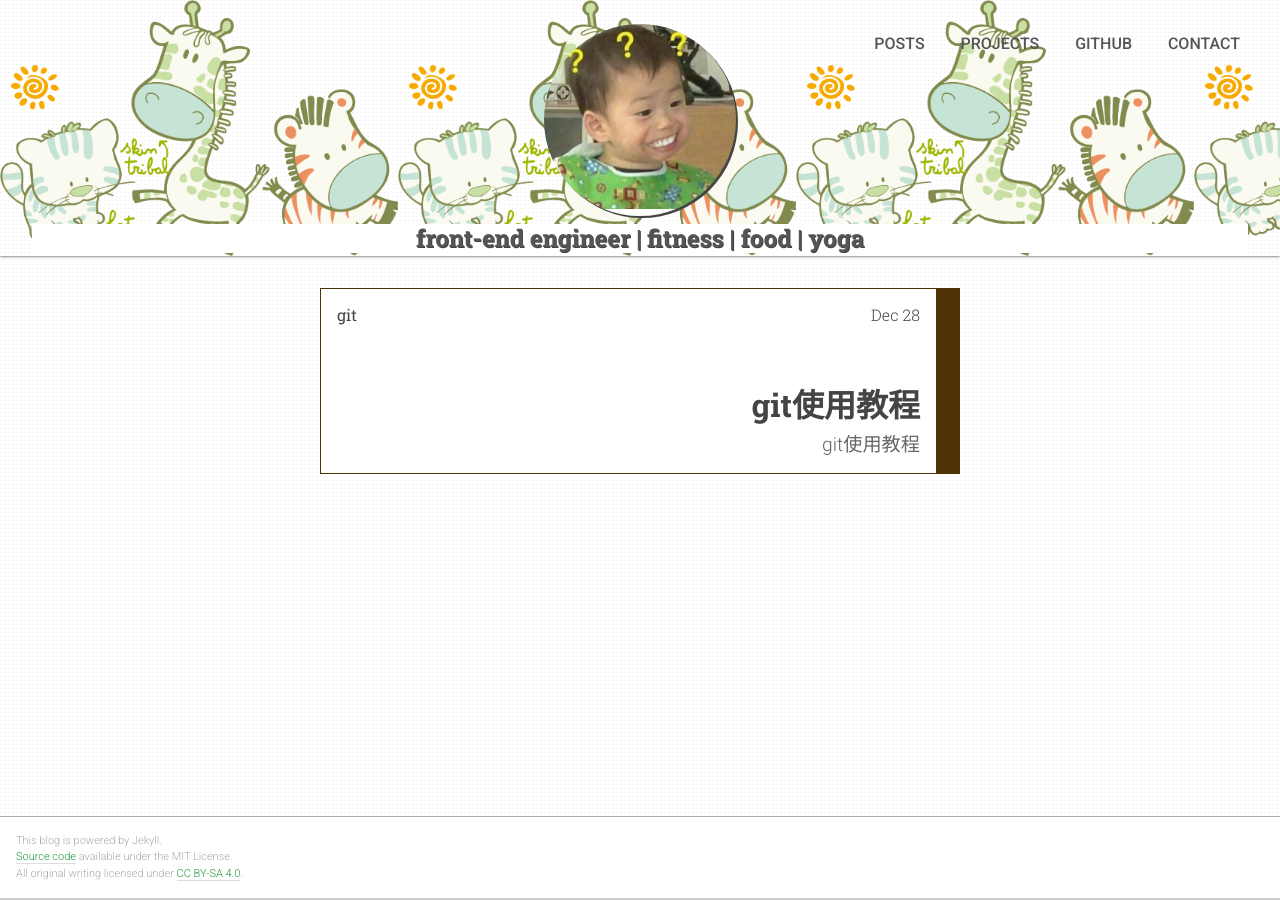
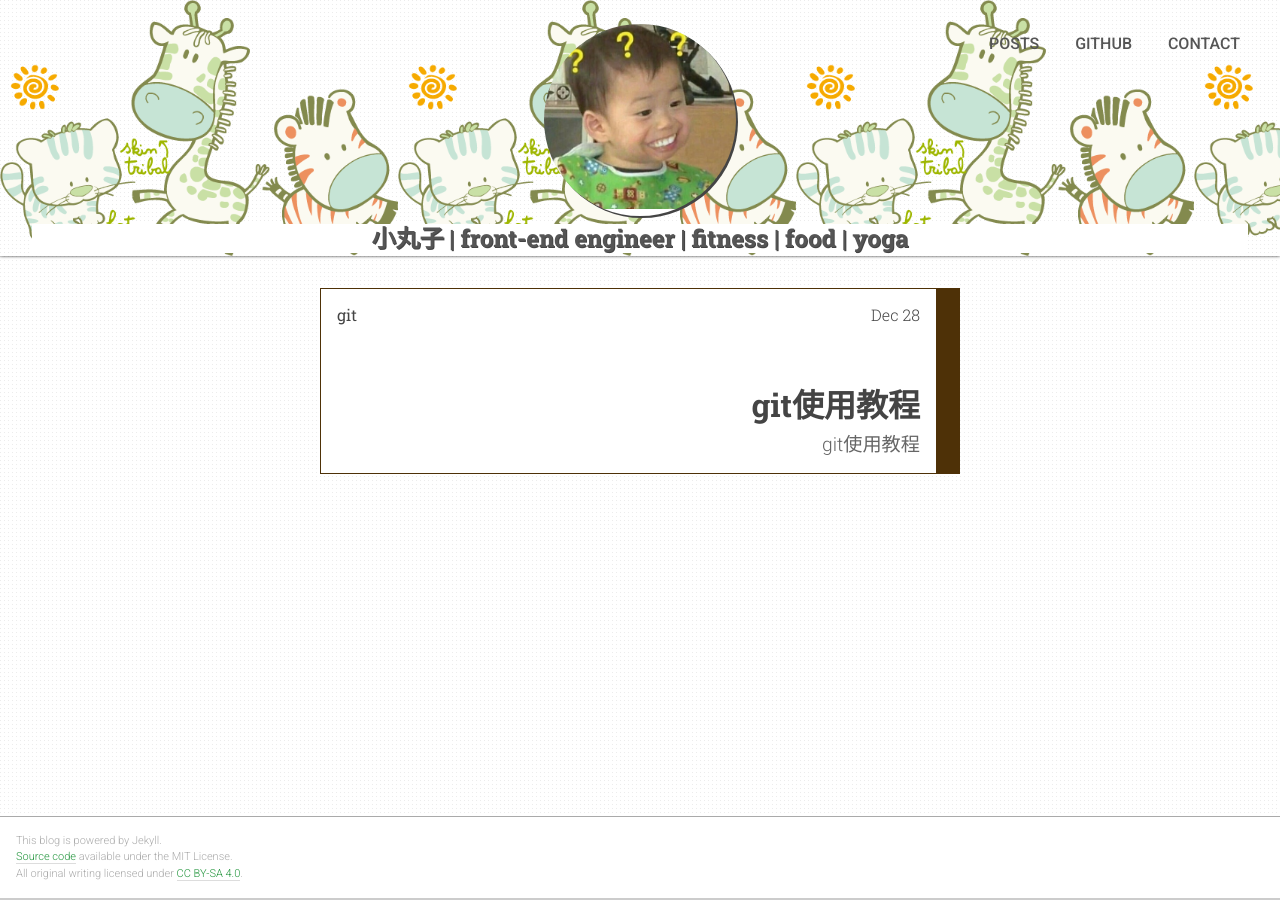
Before and after one commit to zhangyugege/blog, a Jekyll site: the page built from index.html, in a window 1280 px wide. Built offline with Jekyll 4.4.1, drawn with Linux system fonts in a browser that asks for light colours; the list of posts is cut into pages by our own code.

```diff
--- a/_config.yml
+++ b/_config.yml
@@ -2,7 +2,7 @@
 # Theme Customization #
 #######################
 
-title: Front-end engineer | Fitness | Food | Yoga   # used in <title> tag & site header
+title: 小丸子 | Front-end engineer | Fitness | Food | Yoga   # used in <title> tag & site header
 author: zygg                        # used in a <meta> tag & /feed.xml
 description: >                              # used in a <meta> tag & /feed.xml
 
@@ -19,11 +19,11 @@ nav_menu:
   - name: Posts
     url: /
     icon: /i/icons.svg#posts # icons should be 24x24 px.
-  - name: Projects
-    url: /projects
-    icon: /i/icons.svg#portfolio
+  # - name: Projects
+    # url: /projects
+    # icon: /i/icons.svg#portfolio
   - name: GitHub
-    url: https://github.com/zhanyugege/
+    url: https://github.com/zhangyugege
     icon: /i/icons.svg#github
     outbound: true      # this key sets a link to open in a new window.
   - name: Contact
```
